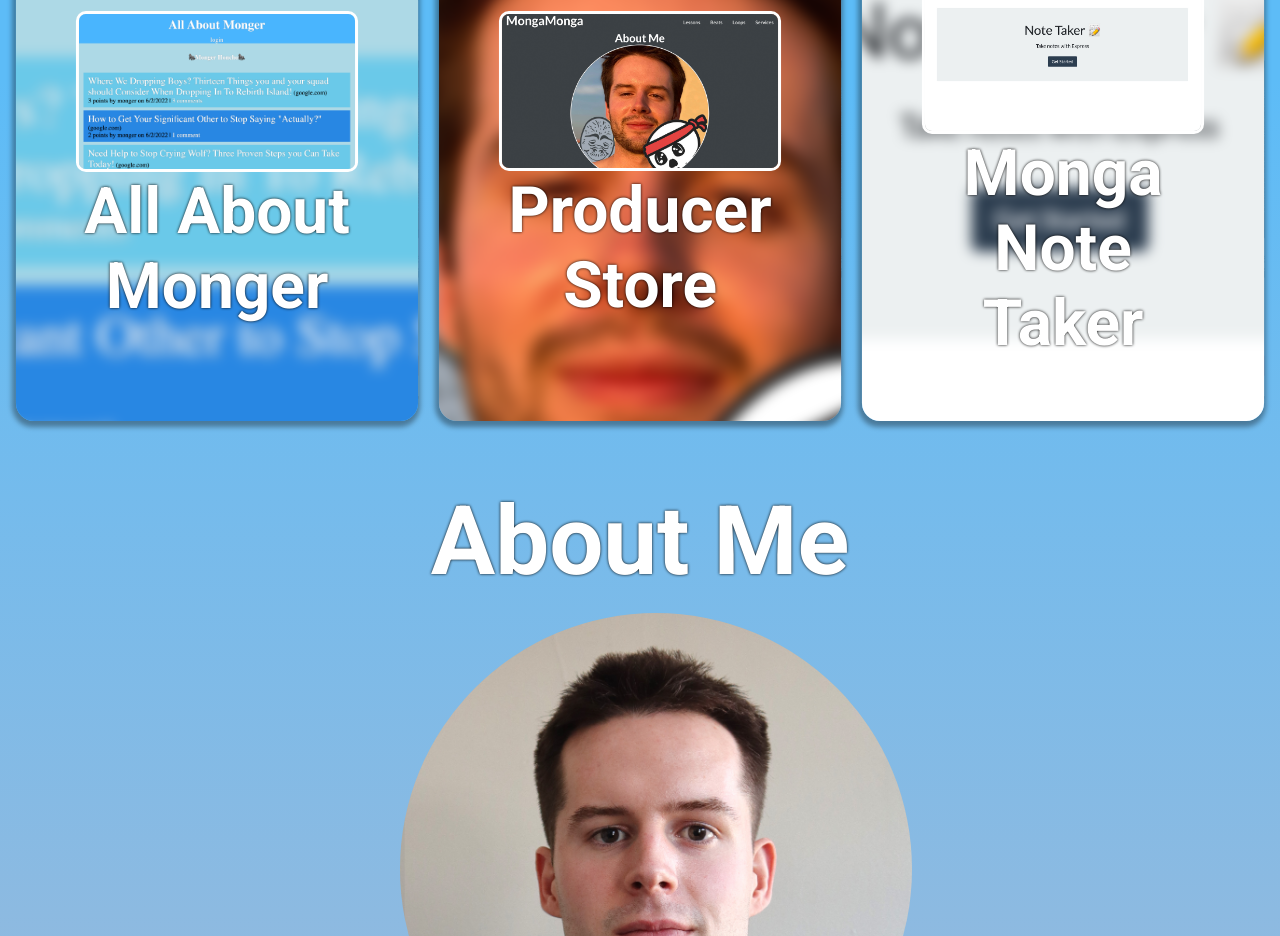
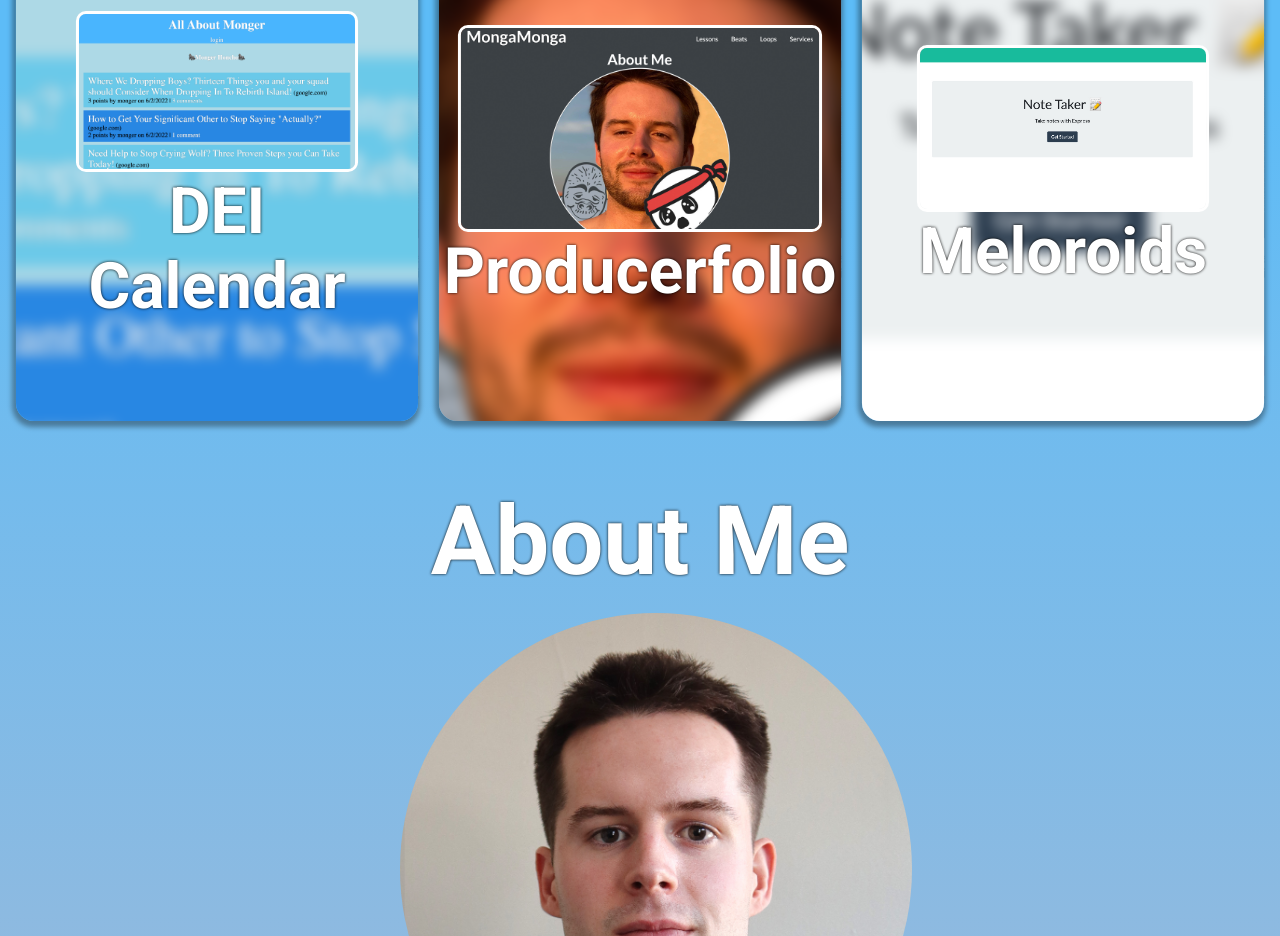
Before and after one commit to petehodnefield/wonderfolio, a React (Create React App) app: page / in a window 1280 px wide. Shown: the part 1080-2016 px from the top of the page. Built offline with nearby package versions, Linux system fonts and the light colour scheme.

Commit message:
removed accidental video

```diff
--- a/src/components/Project/index.js
+++ b/src/components/Project/index.js
@@ -5,6 +5,7 @@ import nba from "../../assets/images/nba-img.jpg";
 import beatStore from "../../assets/images/beat-store.jpg";
 import noteTaker from "../../assets/images/note-taker.jpg";
 import aboutMonger from "../../assets/images/about-monger.jpg";
+import weatherDemo from "../../assets/videos/weather-demo.mp4";
 import Modal from "../Modal";
 
 function Project() {
@@ -12,12 +13,13 @@ function Project() {
     {
       name: "Weather Dashboard",
       image: weather,
+      video: weatherDemo,
       github: "https://github.com/petehodnefield/weather-dashboard",
       liveDeployment: "https://github.com/petehodnefield/weather-dashboard",
       alt: "My project Weather Dashboard",
       technology: ["JavaScript", "CSS", "HTML", "OpenWeather API"],
       description:
-        "Lorem Ipsum is simply dummy text of the printing and typesetting industry. Lorem Ipsum has been the industry's standard dummy text ever since the 1500s, when an unknown printer took a galley of type and scrambled it to make a type specimen book. It has survived not only five centuries, but also the leap into electronic typesetting, remaining essentially unchanged.",
+        "Weather Dashboard is a forecast app that allows the user to enter a city. Upon submission you are shown the current forecast, as well as the five-day forecast for that city. Weather Dashboard also remembers previous searches.",
     },
     {
       name: "NBA Song of the Year",
@@ -33,7 +35,7 @@ function Project() {
         "Ball Don't Lie API",
       ],
       description:
-        "Lorem Ipsum is simply dummy text of the printing and typesetting industry. Lorem Ipsum has been the industry's standard dummy text ever since the 1500s, when an unknown printer took a galley of type and scrambled it to make a type specimen book. It has survived not only five centuries, but also the leap into electronic typesetting, remaining essentially unchanged.",
+        "NBA Song of the Year allows the user to input a current NBA player and immediately get player stats such as their jersey number, current team, and draft year. They will also receive a YouTube video containing the most popular songs of that player's draft year.",
     },
     {
       name: "Unleashed",
@@ -50,37 +52,37 @@ function Project() {
         "Handlebars",
       ],
       description:
-        "Lorem Ipsum is simply dummy text of the printing and typesetting industry. Lorem Ipsum has been the industry's standard dummy text ever since the 1500s, when an unknown printer took a galley of type and scrambled it to make a type specimen book. It has survived not only five centuries, but also the leap into electronic typesetting, remaining essentially unchanged.",
+        "Unleashed is a place to connect and see if someone has seen your lost pet. Or if you have found an “unleashed” animal, you can look to this site to see if you can contact their owner.",
     },
     {
-      name: "All About Monger",
+      name: "DEI Calendar",
       image: aboutMonger,
       github: "https://github.com/petehodnefield/all-about-monger",
       liveDeployment: "https://all-about-monger.herokuapp.com/",
-      alt: "My project All About Monger",
+      alt: "My project DEI Calendar",
       technology: ["HTML"],
       description:
-        "Lorem Ipsum is simply dummy text of the printing and typesetting industry. Lorem Ipsum has been the industry's standard dummy text ever since the 1500s, when an unknown printer took a galley of type and scrambled it to make a type specimen book. It has survived not only five centuries, but also the leap into electronic typesetting, remaining essentially unchanged.",
+        "DEI Calendar is a place for employees to learn about upcoming cultural festivals and holidays to enable them to connect with each other to plan for celebrations. Employees / Users will be able to express their interest in participating in an event or celebration.",
     },
     {
-      name: "Producer Store",
+      name: "Producerfolio ",
       image: beatStore,
       github: "https://github.com/petehodnefield/beat-store",
       liveDeployment: "https://petehodnefield.github.io/beat-store/",
       alt: "My project Producer Store",
-      technology: ["HTML", "JavasSript"],
+      technology: ["React.js", "CSS", "HTML", "JavasSript", "Email.JS"],
       description:
-        "Lorem Ipsum is simply dummy text of the printing and typesetting industry. Lorem Ipsum has been the industry's standard dummy text ever since the 1500s, when an unknown printer took a galley of type and scrambled it to make a type specimen book. It has survived not only five centuries, but also the leap into electronic typesetting, remaining essentially unchanged.",
+        "This is the place where producers can access my royalty-free guitar loops. They can also request custom guitar work if they have a big enough audience.",
     },
     {
-      name: "Monga Note Taker",
+      name: "Meloroids",
       image: noteTaker,
       github: "https://github.com/petehodnefield/note-taker",
       liveDeployment: "https://monga-note-taker.herokuapp.com/",
       alt: "My project Monga Note Taker",
       technology: ["Node.js", "Express.js"],
       description:
-        "Lorem Ipsum is simply dummy text of the printing and typesetting industry. Lorem Ipsum has been the industry's standard dummy text ever since the 1500s, when an unknown printer took a galley of type and scrambled it to make a type specimen book. It has survived not only five centuries, but also the leap into electronic typesetting, remaining essentially unchanged.",
+        "Meloroids is a training service for producers looking to get better at creating melodies. It has a database which has analyzed the most popular chord progressions used by major artists.",
     },
   ]);
   const [isModalOpen, setIsModalOpen] = useState(false);
@@ -117,6 +119,7 @@ function Project() {
                 alt={project.alt}
                 className="project-img"
               />
+
               <h3 className="project-title">{project.name}</h3>
             </div>
           </div>
```
Also changed, not shown: 2 other files (tests, documents, lock files or other folders).
